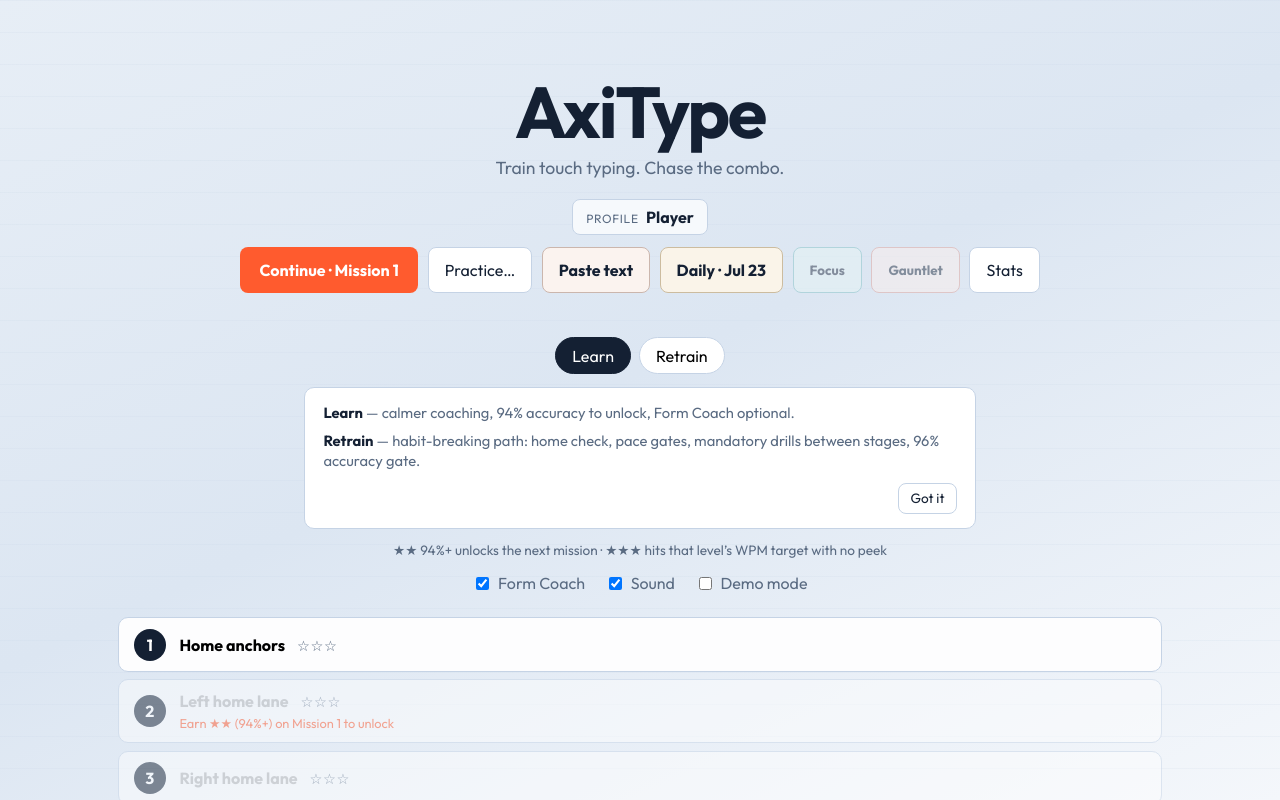
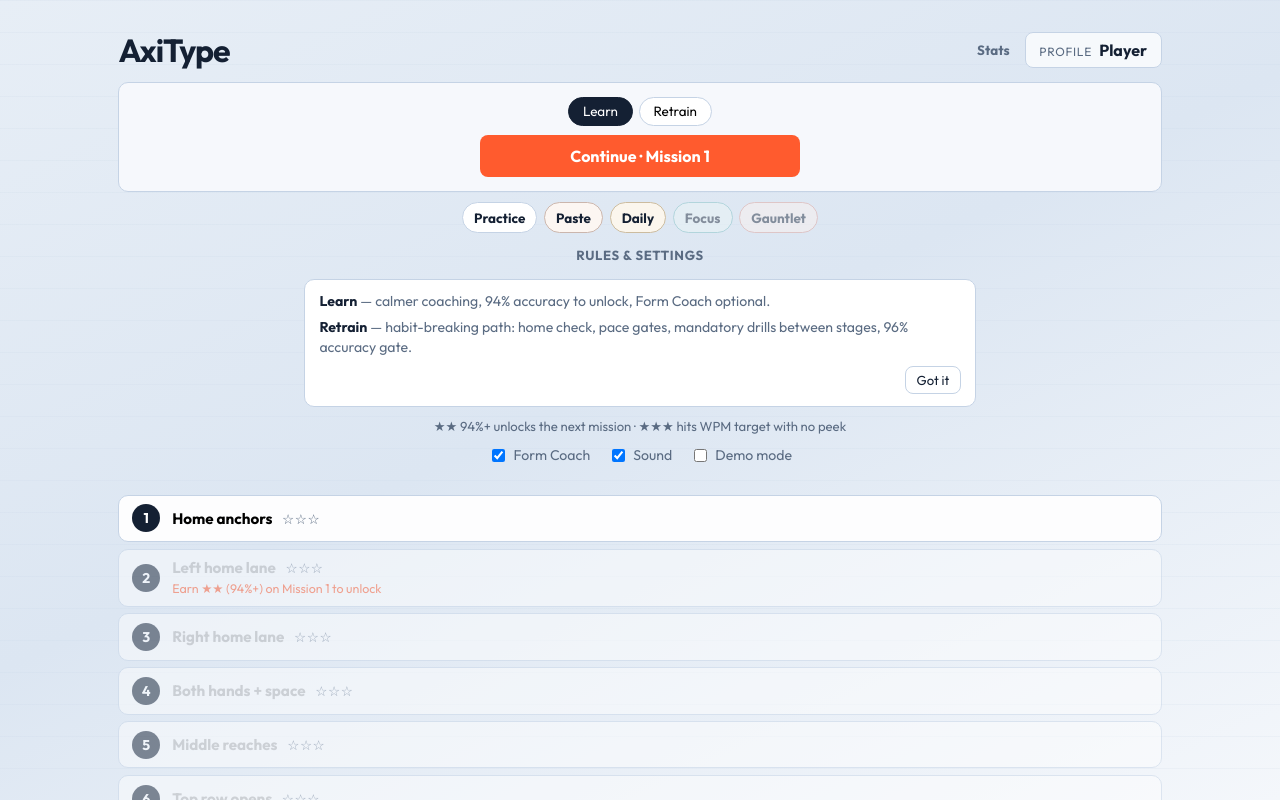
Before and after one commit to Axidify/axitype, a React (Vite) app: page / in a window 1280 px wide. Shown: the top 800 px of the page. Built offline with nearby package versions, Linux system fonts and the light colour scheme; what @axicharts/charts-theme would draw is missing.

Commit message:
Ship v1.9.1: compact hub menu and drill gate hints.
Regroup hub actions into a play card and mode pills, collapse rules and habit drills, and fix Retrain next-drill milestone copy.

```diff
--- a/package.json
+++ b/package.json
@@ -1,7 +1,7 @@
 {
   "name": "axitype",
   "private": true,
-  "version": "1.9.0",
+  "version": "1.9.1",
   "type": "module",
   "scripts": {
     "dev": "vite",
--- a/src/components/LevelHub.module.css
+++ b/src/components/LevelHub.module.css
@@ -1,47 +1,91 @@
 .hub {
   width: 100%;
   margin: 0 auto;
-  padding: 1.5rem 0 3rem;
+  padding: 0.75rem 0 2.5rem;
 }
 
 .hero {
   text-align: center;
-  padding: 2.5rem 0 1.5rem;
+  padding: 0.5rem 0 0.85rem;
+}
+
+.topBar {
+  display: flex;
+  align-items: center;
+  justify-content: space-between;
+  gap: 0.75rem;
+  margin-bottom: 0.85rem;
+}
+
+.topBarRight {
+  display: flex;
+  align-items: center;
+  gap: 0.45rem;
+  flex-shrink: 0;
+}
+
+.profileInline {
+  margin: 0;
 }
 
 .brand {
   margin: 0;
-  font-size: clamp(3rem, 8vw, 4.5rem);
+  font-size: clamp(1.5rem, 4vw, 2rem);
   font-weight: 750;
   letter-spacing: -0.03em;
   line-height: 1;
+  text-align: left;
 }
 
-.tag {
-  margin: 0.5rem 0 1.25rem;
-  color: var(--ink-muted);
-  font-size: 1.1rem;
+.playCard {
+  display: flex;
+  flex-direction: column;
+  align-items: center;
+  gap: 0.55rem;
+  padding: 0.85rem 1rem;
+  margin-bottom: 0.65rem;
+  border: 1px solid var(--lane);
+  border-radius: var(--radius);
+  background: color-mix(in srgb, var(--bg-1) 85%, white);
+}
+
+.playCard .tracks {
+  margin: 0;
+}
+
+.playCard .primary {
+  width: min(100%, 20rem);
+}
+
+.playCard .milestones {
+  margin: 0;
+}
+
+.requiredDrill {
+  margin: 0;
+  font-size: 0.85rem;
+  color: var(--accent);
+  font-weight: 650;
 }
 
 .milestones {
-  margin: 0.85rem auto 0;
-  max-width: 42rem;
-  font-size: 0.92rem;
+  font-size: 0.85rem;
   color: color-mix(in srgb, var(--accent) 65%, var(--ink-muted));
   font-weight: 650;
 }
 
-.actions {
+.modes {
   display: flex;
   flex-wrap: wrap;
-  gap: 0.6rem;
   justify-content: center;
+  gap: 0.4rem;
+  margin-bottom: 0.5rem;
 }
 
+.modeChip,
 .primary,
 .secondary,
-.daily,
-.paste,
+.ghost,
 .track,
 .trackOn,
 .node,
@@ -49,82 +93,115 @@
   font: inherit;
 }
 
+.modeChip {
+  border: 1px solid var(--lane);
+  background: white;
+  color: var(--ink);
+  padding: 0.42rem 0.7rem;
+  border-radius: 999px;
+  font-size: 0.84rem;
+  font-weight: 650;
+  cursor: pointer;
+}
+
+.modeChip:hover:not(:disabled) {
+  border-color: color-mix(in srgb, var(--accent) 35%, var(--lane));
+}
+
+.modeChip:disabled {
+  opacity: 0.45;
+  cursor: not-allowed;
+}
+
+.modeChip.daily {
+  border-color: color-mix(in srgb, var(--finger-li) 45%, var(--lane));
+  background: color-mix(in srgb, var(--finger-li) 10%, white);
+}
+
+.modeChip.paste {
+  border-color: color-mix(in srgb, var(--finger-ri) 40%, var(--lane));
+  background: color-mix(in srgb, var(--finger-ri) 8%, white);
+}
+
+.modeChip.focus {
+  border-color: color-mix(in srgb, var(--good) 40%, var(--lane));
+  background: color-mix(in srgb, var(--good) 8%, white);
+}
+
+.modeChip.gauntlet {
+  border-color: color-mix(in srgb, var(--accent) 45%, var(--lane));
+  background: color-mix(in srgb, var(--accent) 8%, white);
+}
+
+.ghost {
+  border: none;
+  background: transparent;
+  color: var(--ink-muted);
+  padding: 0.35rem 0.5rem;
+  border-radius: 6px;
+  font-size: 0.84rem;
+  font-weight: 650;
+  cursor: pointer;
+}
+
+.ghost:hover {
+  color: var(--ink);
+  background: color-mix(in srgb, var(--lane) 40%, transparent);
+}
+
+.hubDetails,
+.drillsDetails {
+  max-width: 42rem;
+  margin: 0.35rem auto 0;
+  text-align: left;
+}
+
+.hubDetails summary,
+.drillsDetails summary {
+  cursor: pointer;
+  font-size: 0.82rem;
+  font-weight: 650;
+  text-transform: uppercase;
+  letter-spacing: 0.05em;
+  color: var(--ink-muted);
+  list-style: none;
+  text-align: center;
+  padding: 0.35rem 0;
+}
+
+.hubDetails summary::-webkit-details-marker,
+.drillsDetails summary::-webkit-details-marker {
+  display: none;
+}
+
+.hubDetailsBody {
+  padding: 0.65rem 0 0.25rem;
+}
+
 .primary {
   border: none;
   background: var(--accent);
   color: white;
-  padding: 0.75rem 1.2rem;
+  padding: 0.7rem 1.15rem;
   border-radius: 8px;
   font-weight: 700;
-}
-
-.secondary {
-  border: 1px solid var(--lane);
-  background: white;
-  color: var(--ink);
-  padding: 0.75rem 1rem;
-  border-radius: 8px;
-}
-
-.daily {
-  border: 1px solid color-mix(in srgb, var(--finger-li) 45%, var(--lane));
-  background: color-mix(in srgb, var(--finger-li) 12%, white);
-  color: var(--ink);
-  padding: 0.75rem 1rem;
-  border-radius: 8px;
-  font-weight: 650;
-}
-
-.paste {
-  border: 1px solid color-mix(in srgb, var(--finger-ri) 40%, var(--lane));
-  background: color-mix(in srgb, var(--finger-ri) 10%, white);
-  color: var(--ink);
-  padding: 0.75rem 1rem;
-  border-radius: 8px;
-  font-weight: 650;
-}
-
-.gauntlet {
-  border: 1px solid color-mix(in srgb, var(--accent) 45%, var(--lane));
-  background: color-mix(in srgb, var(--accent) 10%, white);
-  color: var(--ink);
-  padding: 0.75rem 1rem;
-  border-radius: 8px;
-  font-weight: 650;
-}
-
-.gauntlet:disabled {
-  opacity: 0.45;
-  cursor: not-allowed;
-}
-
-.focus {
-  border: 1px solid color-mix(in srgb, var(--good) 40%, var(--lane));
-  background: color-mix(in srgb, var(--good) 10%, white);
-  color: var(--ink);
-  padding: 0.75rem 1rem;
-  border-radius: 8px;
-  font-weight: 650;
-}
-
-.focus:disabled {
-  opacity: 0.45;
-  cursor: not-allowed;
+  cursor: pointer;
 }
 
 .tracks {
   display: flex;
   justify-content: center;
-  gap: 0.5rem;
-  margin-top: 1.25rem;
+  gap: 0.4rem;
 }
 
 .track,
 .trackOn {
   border: 1px solid var(--lane);
   background: white;
-  padding: 0.45rem 1rem;
+  padding: 0.35rem 0.85rem;
   border-radius: 999px;
+  font-size: 0.84rem;
+  cursor: pointer;
 }
 
 .trackOn {
@@ -136,31 +213,28 @@
 .trackHint {
   text-align: center;
   color: var(--ink-muted);
-  font-size: 0.92rem;
-  margin: 0.85rem 0 0;
+  font-size: 0.88rem;
+  margin: 0 0 0.5rem;
 }
 
 .legend {
   text-align: center;
   color: var(--ink-muted);
-  font-size: 0.85rem;
-  line-height: 1.45;
-  max-width: 48rem;
-  margin: 0.75rem auto 0;
+  font-size: 0.82rem;
+  line-height: 1.4;
+  margin: 0 0 0.65rem;
 }
 
 .explainer {
-  max-width: 42rem;
-  margin: 0.85rem auto 0;
-  padding: 0.9rem 1.15rem;
+  margin: 0 0 0.65rem;
+  padding: 0.75rem 0.9rem;
   border: 1px solid var(--lane);
   border-radius: var(--radius);
   background: white;
   display: flex;
   flex-direction: column;
-  gap: 0.45rem;
-  text-align: left;
-  font-size: 0.92rem;
+  gap: 0.4rem;
+  font-size: 0.88rem;
   color: var(--ink-muted);
   line-height: 1.4;
 }
@@ -175,21 +249,24 @@
 
 .explainerDismiss {
   align-self: flex-end;
-  margin-top: 0.25rem;
+  margin-top: 0.15rem;
   border: 1px solid var(--lane);
   background: white;
   border-radius: 8px;
-  padding: 0.35rem 0.7rem;
-  font-size: 0.85rem;
+  padding: 0.3rem 0.65rem;
+  font-size: 0.82rem;
   color: var(--ink);
+  cursor: pointer;
 }
 
 .prefs {
   display: flex;
+  flex-wrap: wrap;
   justify-content: center;
-  gap: 1.25rem;
-  margin: 0.75rem 0 1.5rem;
+  gap: 0.85rem 1.1rem;
+  margin: 0;
   color: var(--ink-muted);
+  font-size: 0.88rem;
 }
 
 .prefs label {
@@ -199,35 +276,36 @@
 }
 
 .demoBanner {
-  margin: -0.5rem 0 1rem;
-  padding: 0.55rem 0.85rem;
+  margin: 0.5rem 0 0.75rem;
+  padding: 0.45rem 0.75rem;
   border-radius: 8px;
   background: color-mix(in srgb, var(--accent) 12%, white);
   border: 1px solid color-mix(in srgb, var(--accent) 35%, var(--lane));
   color: var(--ink);
-  font-size: 0.88rem;
-  line-height: 1.4;
+  font-size: 0.84rem;
+  line-height: 1.35;
   text-align: center;
 }
 
 .lane {
   list-style: none;
-  margin: 0;
+  margin: 0.75rem 0 0;
   padding: 0;
   display: grid;
-  gap: 0.45rem;
+  gap: 0.4rem;
 }
 
 .node {
   width: 100%;
   display: flex;
-  gap: 0.85rem;
+  gap: 0.75rem;
   align-items: center;
   text-align: left;
   border: 1px solid var(--lane);
   background: color-mix(in srgb, white 80%, var(--bg-1));
   border-radius: 10px;
-  padding: 0.65rem 0.9rem;
+  padding: 0.55rem 0.8rem;
+  cursor: pointer;
 }
 
 .node:not(.locked):hover {
@@ -239,21 +317,22 @@
 }
 
 .num {
-  width: 2rem;
-  height: 2rem;
+  width: 1.75rem;
+  height: 1.75rem;
   display: grid;
   place-items: center;
   border-radius: 999px;
   background: var(--ink);
   color: white;
   font-weight: 700;
+  font-size: 0.88rem;
   flex-shrink: 0;
 }
 
 .meta {
   display: flex;
   flex-direction: column;
-  gap: 0.3rem;
+  gap: 0.2rem;
   min-width: 0;
   flex: 1;
 }
@@ -262,21 +341,22 @@
   display: flex;
   flex-wrap: wrap;
   align-items: baseline;
-  gap: 0.45rem 0.75rem;
+  gap: 0.35rem 0.6rem;
 }
 
 .meta strong {
   font-weight: 650;
+  font-size: 0.95rem;
 }
 
 .stars {
   color: var(--ink-muted);
-  font-size: 0.9rem;
+  font-size: 0.85rem;
   letter-spacing: 0.04em;
 }
 
 .lockHint {
-  font-size: 0.8rem;
+  font-size: 0.78rem;
   color: var(--accent);
   line-height: 1.3;
 }
@@ -288,24 +368,20 @@
 .badge {
   display: inline-block;
   width: fit-content;
-  font-size: 0.75rem;
+  font-size: 0.72rem;
   color: var(--good);
   font-weight: 700;
 }
 
-.drills {
-  margin-top: 2rem;
-}
-
-.drills h2 {
-  margin: 0 0 0.75rem;
-  font-size: 1.15rem;
+.drillsDetails {
+  margin-top: 1.25rem;
 }
 
 .drillGrid {
   display: grid;
-  gap: 0.55rem;
-  grid-template-columns: repeat(auto-fit, minmax(200px, 1fr));
+  gap: 0.45rem;
+  grid-template-columns: repeat(auto-fit, minmax(180px, 1fr));
+  padding-top: 0.5rem;
 }
 
 .drill {
@@ -313,16 +389,17 @@
   border: 1px solid var(--lane);
   background: white;
   border-radius: 10px;
-  padding: 0.75rem;
+  padding: 0.6rem 0.7rem;
   display: flex;
   flex-direction: column;
-  gap: 0.35rem;
+  gap: 0.25rem;
+  cursor: pointer;
 }
 
 .drill span {
   color: var(--ink-muted);
-  font-size: 0.88rem;
-  line-height: 1.35;
+  font-size: 0.82rem;
+  line-height: 1.3;
 }
 
 .drillNeeded {
@@ -332,4 +409,5 @@
 
 .drill:disabled {
   opacity: 0.45;
+  cursor: not-allowed;
 }
--- a/src/components/LevelHub.tsx
+++ b/src/components/LevelHub.tsx
@@ -1,6 +1,6 @@
 import { useState } from "react";
 import { DRILLS, getDrill } from "../game/drills";
-import { formatDailyLabel, localDateKey, todaysDailyBest } from "../game/daily";
+import { localDateKey, todaysDailyBest } from "../game/daily";
 import { FOCUS_UNLOCK_LEVEL, isFocusUnlocked } from "../game/focus";
 import { GAUNTLET_UNLOCK_LEVEL, isGauntletUnlocked } from "../game/gauntlet";
 import {
@@ -128,9 +128,14 @@ export function LevelHub({
     <section className={styles.hub}>
       {showRetrainIntro && <RetrainIntro onDone={onDismissRetrainIntro} />}
       <header className={styles.hero}>
+        <div className={styles.topBar}>
           <p className={styles.brand}>AxiType</p>
-        <p className={styles.tag}>Train touch typing. Chase the combo.</p>
+          <div className={styles.topBarRight}>
+            <button type="button" className={styles.ghost} onClick={onStats}>
+              Stats
+            </button>
             <ProfileSwitcher
+              className={styles.profileInline}
               profiles={profiles}
               activeProfileId={activeProfileId}
               onSwitch={onSwitchProfile}
@@ -138,67 +143,10 @@ export function LevelHub({
               onRename={onRenameProfile}
               onDelete={onDeleteProfile}
             />
-        <div className={styles.actions}>
-          <button type="button" className={styles.primary} onClick={() => onPlayLevel(continueId)}>
-            Continue · Mission {continueId}
-          </button>
-          <button type="button" className={styles.secondary} onClick={() => setPracticeOpen(true)}>
-            Practice…
-          </button>
-          <button
-            type="button"
-            className={styles.paste}
-            onClick={() => setPasteOpen(true)}
-            title="Paste your own text — unsupported keys are stripped to your unlocked charset"
-          >
-            Paste text
-          </button>
-          <button
-            type="button"
-            className={styles.daily}
-            onClick={onDaily}
-            title="One shared prompt for today — chase your local best"
-          >
-            Daily · {formatDailyLabel(dateKey)}
-            {dailyBest ? ` · best ${hubDailyBestLabel(dailyBest)}` : ""}
-          </button>
-          <button
-            type="button"
-            className={styles.focus}
-            disabled={!focusOpen}
-            onClick={onFocus}
-            title={
-              focusOpen
-                ? "Reads your stats, drills weak fingers/zones to 100% accuracy, then builds speed"
-                : `Unlocks at Mission ${FOCUS_UNLOCK_LEVEL}`
-            }
-          >
-            Focus
-            {focusPreview ? ` · ${focusPreview}` : ""}
-          </button>
-          <button
-            type="button"
-            className={styles.gauntlet}
-            disabled={!gauntletOpen}
-            onClick={onGauntlet}
-            title={
-              gauntletOpen
-                ? "Endless waves — survive as long as you can"
-                : `Unlocks at Mission ${GAUNTLET_UNLOCK_LEVEL}`
-            }
-          >
-            Gauntlet
-            {progress.gauntletBest
-              ? ` · best ${hubGauntletBestLabel(progress.gauntletBest)}`
-              : ""}
-          </button>
-          <button type="button" className={styles.secondary} onClick={onStats}>
-            Stats
-          </button>
           </div>
-        {milestoneLine && <p className={styles.milestones}>{milestoneLine}</p>}
-      </header>
+        </div>
 
+        <div className={styles.playCard}>
           <div className={styles.tracks}>
             <button
               type="button"
@@ -215,7 +163,77 @@ export function LevelHub({
               Retrain
             </button>
           </div>
+          <button type="button" className={styles.primary} onClick={() => onPlayLevel(continueId)}>
+            Continue · Mission {continueId}
+          </button>
+          {milestoneLine && <p className={styles.milestones}>{milestoneLine}</p>}
+          {highlightedDrill && (
+            <p className={styles.requiredDrill}>
+              Next: complete <strong>{getDrill(highlightedDrill).title}</strong> drill below
+            </p>
+          )}
+        </div>
 
+        <div className={styles.modes}>
+          <button type="button" className={styles.modeChip} onClick={() => setPracticeOpen(true)}>
+            Practice
+          </button>
+          <button
+            type="button"
+            className={`${styles.modeChip} ${styles.paste}`}
+            onClick={() => setPasteOpen(true)}
+            title="Paste your own text"
+          >
+            Paste
+          </button>
+          <button
+            type="button"
+            className={`${styles.modeChip} ${styles.daily}`}
+            onClick={onDaily}
+            title={
+              dailyBest
+                ? `Today's best: ${hubDailyBestLabel(dailyBest)}`
+                : "One shared prompt for today"
+            }
+          >
+            Daily
+          </button>
+          <button
+            type="button"
+            className={`${styles.modeChip} ${styles.focus}`}
+            disabled={!focusOpen}
+            onClick={onFocus}
+            title={
+              focusOpen
+                ? focusPreview
+                  ? `Rehab: ${focusPreview}`
+                  : "Weak-zone rehab"
+                : `Unlocks at Mission ${FOCUS_UNLOCK_LEVEL}`
+            }
+          >
+            Focus{focusPreview ? ` · ${focusPreview}` : ""}
+          </button>
+          <button
+            type="button"
+            className={`${styles.modeChip} ${styles.gauntlet}`}
+            disabled={!gauntletOpen}
+            onClick={onGauntlet}
+            title={
+              progress.gauntletBest
+                ? `Best: ${hubGauntletBestLabel(progress.gauntletBest)}`
+                : gauntletOpen
+                  ? "Endless waves"
+                  : `Unlocks at Mission ${GAUNTLET_UNLOCK_LEVEL}`
+            }
+          >
+            Gauntlet
+            {progress.gauntletBest ? ` · ${progress.gauntletBest.wavesCleared}` : ""}
+          </button>
+        </div>
+
+        <details className={styles.hubDetails} open={showExplainer}>
+          <summary>Rules &amp; settings</summary>
+          <div className={styles.hubDetailsBody}>
             {showExplainer ? (
               <div className={styles.explainer}>
                 <p>
@@ -233,16 +251,14 @@ export function LevelHub({
             ) : (
               <p className={styles.trackHint}>
                 {progress.track === "retrain"
-            ? "Form first. Stronger coaching and mandatory drills between stages."
-            : "New typists — calmer arena after early missions."}
+                  ? "Form first. Mandatory drills between stages."
+                  : "Calmer arena — Form Coach optional."}
               </p>
             )}
-
             <p className={styles.legend}>
-        ★★ {gate}%+ unlocks the next mission · ★★★ hits that level’s WPM target with no peek
-        {progress.track === "retrain" ? " · Retrain also requires Form drills between stages" : ""}
+              ★★ {gate}%+ unlocks the next mission · ★★★ hits WPM target with no peek
+              {progress.track === "retrain" ? " · Retrain needs Form drills between stages" : ""}
             </p>
-
             <div className={styles.prefs}>
               <label>
                 <input
@@ -266,10 +282,13 @@ export function LevelHub({
                 Demo mode
               </label>
             </div>
+          </div>
+        </details>
+      </header>
 
       {demo && (
         <p className={styles.demoBanner}>
-          Demo mode — all missions and drills are open. Round results won&apos;t save progress.
+          Demo mode — all missions open. Results won&apos;t save.
         </p>
       )}
 
@@ -324,8 +343,8 @@ export function LevelHub({
         })}
       </ol>
 
-      <div className={styles.drills}>
-        <h2>Habit drills</h2>
+      <details className={styles.drillsDetails} open={highlightedDrill != null}>
+        <summary>Habit drills</summary>
         <div className={styles.drillGrid}>
           {DRILLS.map((d) => {
             const unlocked = demo || progress.unlockedLevel >= d.afterLevel;
@@ -348,7 +367,7 @@ export function LevelHub({
             );
           })}
         </div>
-      </div>
+      </details>
     </section>
     {practiceOpen && (
       <PracticeSetupModal
--- a/src/components/ProfileSwitcher.tsx
+++ b/src/components/ProfileSwitcher.tsx
@@ -9,6 +9,7 @@ interface ProfileSwitcherProps {
   onCreate: (name: string) => { ok: true } | { ok: false; error: string };
   onRename: (profileId: string, name: string) => { ok: true } | { ok: false; error: string };
   onDelete: (profileId: string) => { ok: true } | { ok: false; error: string };
+  className?: string;
 }
 
 export function ProfileSwitcher({
@@ -18,6 +19,7 @@ export function ProfileSwitcher({
   onCreate,
   onRename,
   onDelete,
+  className,
 }: ProfileSwitcherProps) {
   const [open, setOpen] = useState(false);
   const [mode, setMode] = useState<"menu" | "create" | "rename">("menu");
@@ -34,7 +36,7 @@ export function ProfileSwitcher({
   };
 
   return (
-    <div className={styles.wrap}>
+    <div className={`${styles.wrap}${className ? ` ${className}` : ""}`}>
       <button
         type="button"
         className={styles.trigger}
--- a/src/game/milestones.ts
+++ b/src/game/milestones.ts
@@ -132,12 +132,12 @@ export function formBadgesEarned(progress: ProgressState): number {
 export function nextRequiredDrill(progress: ProgressState, demo: boolean): DrillDef | null {
   if (demo || progress.track !== "retrain") return null;
   for (const level of LEVELS) {
-    if (level.id > progress.unlockedLevel) break;
     if (level.id <= 1) continue;
     const prev = LEVELS[level.id - 2];
     if (!prev.unlockDrill) continue;
     const key = formBadgeKey(prev.id, prev.unlockDrill);
-    if (!progress.formBadges[key]) return getDrill(prev.unlockDrill);
+    if (progress.formBadges[key]) continue;
+    if (progress.unlockedLevel >= prev.id) return getDrill(prev.unlockDrill);
   }
   return null;
 }
```
Also changed, not shown: 2 other files (tests, documents, lock files or other folders). Lines whose indentation alone changed are shown as unchanged.
